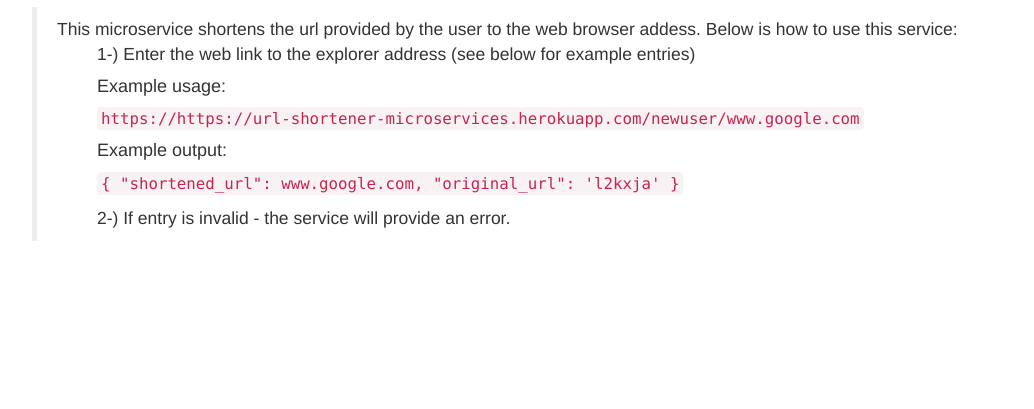
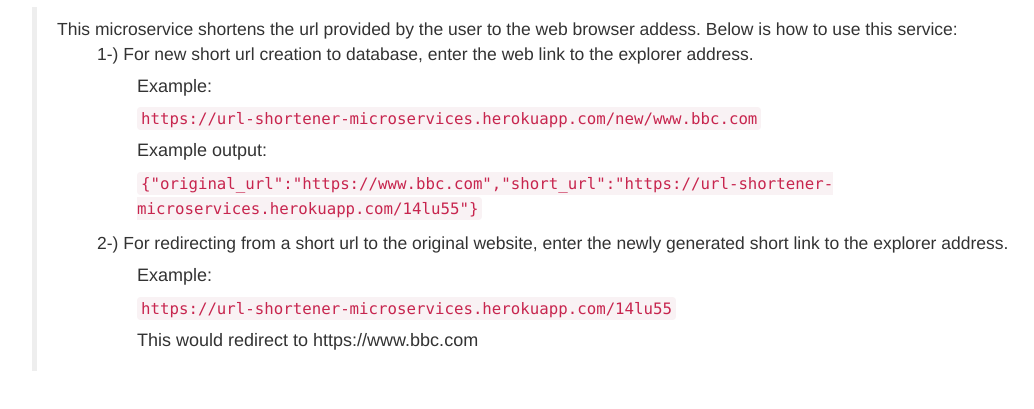
Before and after one commit to mesarikaya/URL-shortener-microservice, a website: page Public/index.html in a window 1280 px wide. Shown: the part 63-472 px from the top of the page, without its empty margins (38-1072 px from the left). Drawn offline with nearby package versions, Linux system fonts and the light colour scheme.

Commit message:
final commit

```diff
--- a/Public/index.html
+++ b/Public/index.html
@@ -12,18 +12,21 @@
 
             <blockquote>
                 This microservice shortens the url provided by the user to the web browser addess. Below is how to use this service:
-                <ul>1-) Enter the web link to the explorer address (see below for example entries)</ul>
-                    <ul><h4>Example usage:</h4>
-                        <code>https://https://url-shortener-microservices.herokuapp.com/newuser/www.google.com</code><br>
+                <ul>1-) For new short url creation to database, enter the web link to the explorer address.
+                    <ul><h4>Example:</h4>
+                        <code>https://url-shortener-microservices.herokuapp.com/new/www.bbc.com</code>
                         <h4>Example output:</h4>
                         <code>
-                                {
-                                  "shortened_url": www.google.com,
-                                  "original_url": 'l2kxja'
-                                }
+                            {"original_url":"https://www.bbc.com","short_url":"https://url-shortener-microservices.herokuapp.com/14lu55"}
                         </code>
                     </ul>
-                <ul>2-) If entry is invalid - the service will provide an error.</ul>
+                </ul>
+                <ul>2-) For redirecting from a short url to the original website, enter the newly generated short link to the explorer address.
+                    <ul><h4>Example:</h4>
+                        <code>https://url-shortener-microservices.herokuapp.com/14lu55</code><br>
+                        <h4> This would redirect to https://www.bbc.com</h4>
+                    </ul>
+                </ul>
             </blockquote>
 
         </div>
```
Also changed, not shown: App/app.js (+6 -18 lines).
